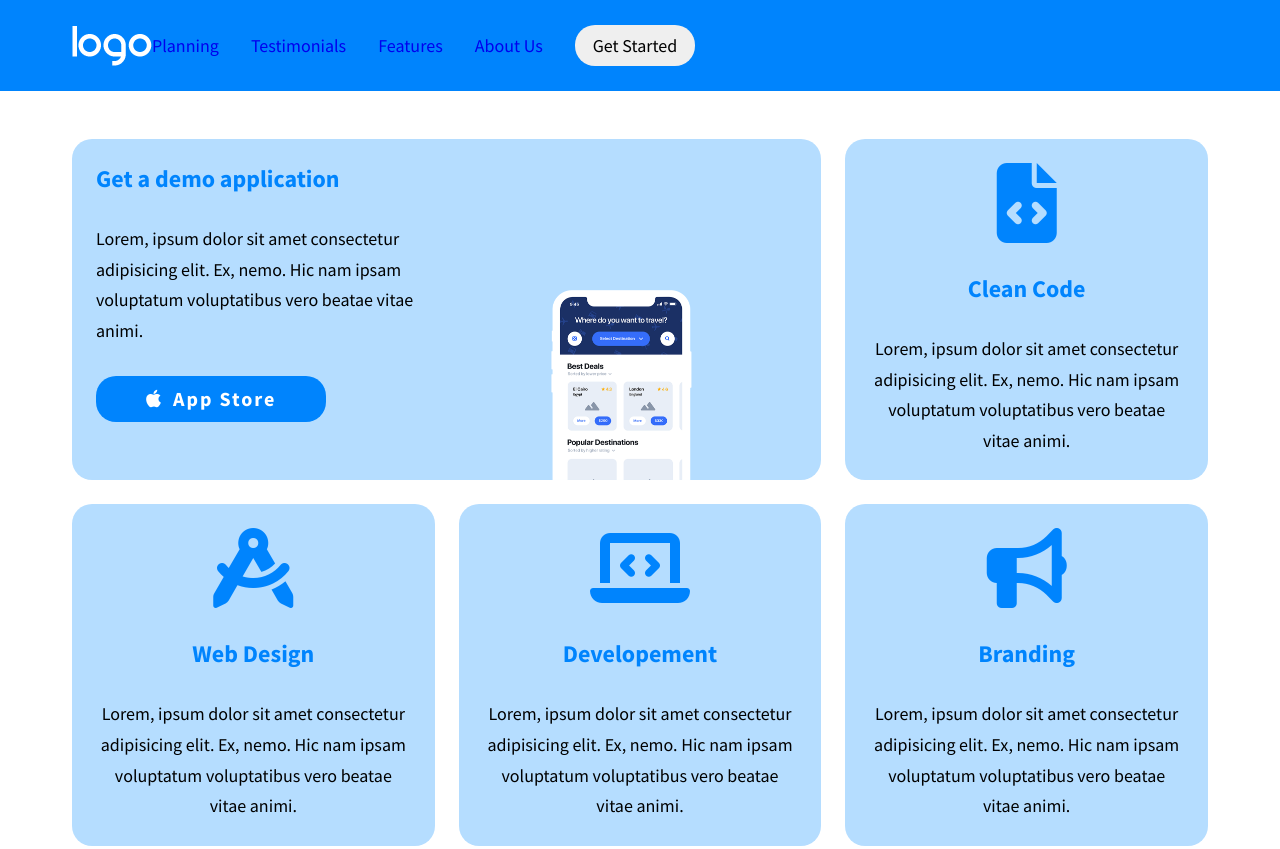
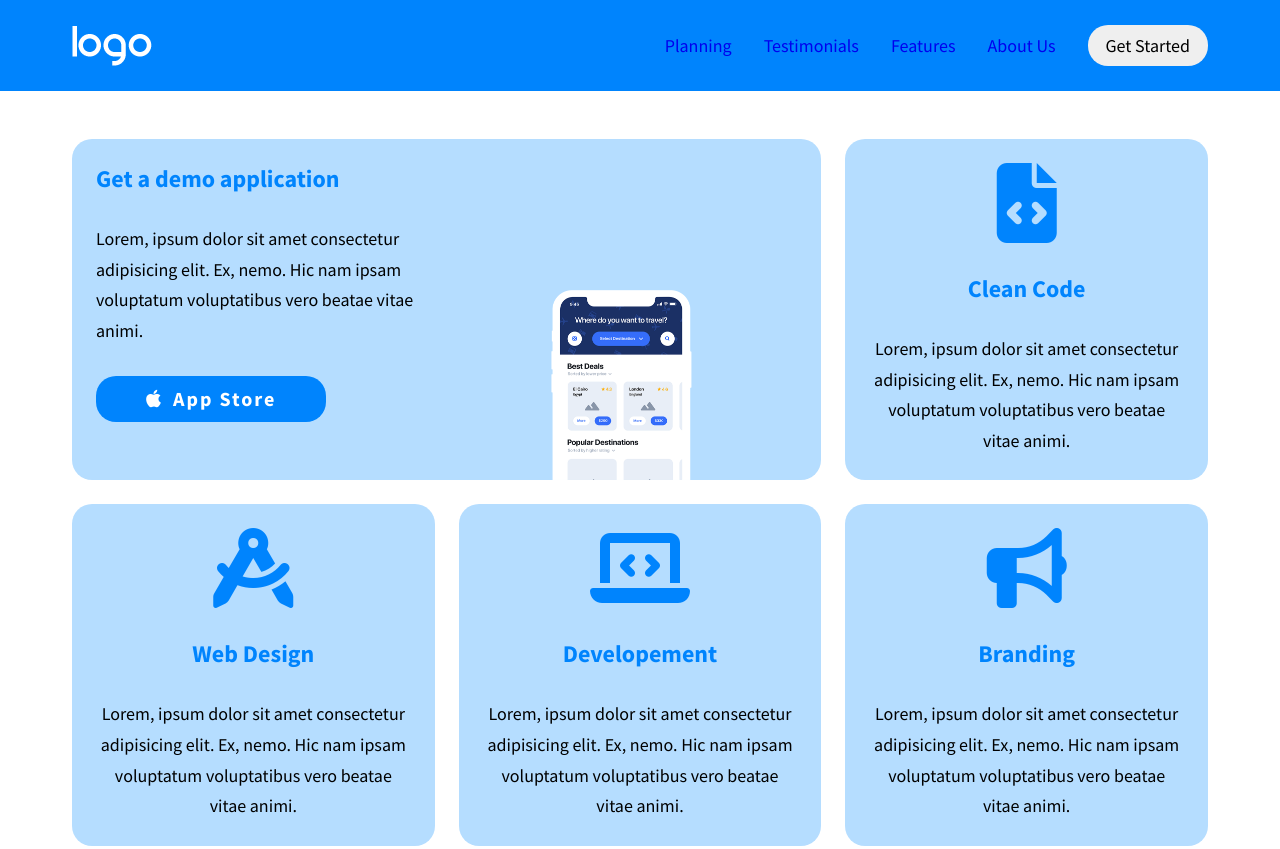
Before and after one commit to spellcry/htmlcss-responsive-layout, a plain HTML site: page index.html in a window 1280 px wide. Shown: the top 849 px of the page. Drawn offline with Linux system fonts and the light colour scheme.

Commit message:
fix nav desktop align

```diff
--- a/css/style.css
+++ b/css/style.css
@@ -633,8 +633,11 @@ body {
     .main-header__list {
         display: flex;
         align-items: center;
+        column-gap: 2rem;
+    }
+
+    .main-nav {
         margin-left: auto;
-        column-gap: 2rem;
     }
 
     .main-header__list .item {
```
